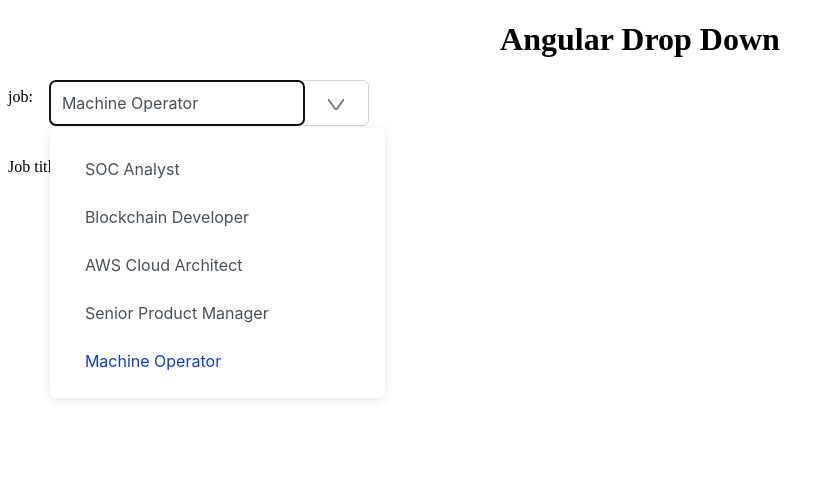
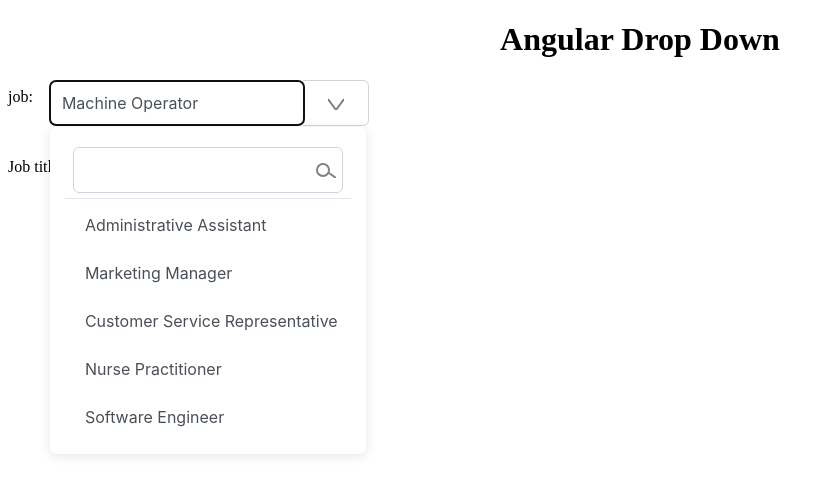
Before and after one commit to FatemehAbbasi2545/angular-drop-down, an Angular app: page / in a window 1280 px wide. Both pictures are taken after a click on the element 336 px from the left and 102 px from the top of the page. Shown: the top 494 px of the page, without its empty margins (0-835 px from the left). Built offline with nearby package versions, Linux system fonts and the light colour scheme.

Commit message:
implement key down functionality && add filter box && add focus option index

```diff
--- a/src/app/drop-down/dropdown.base.ts
+++ b/src/app/drop-down/dropdown.base.ts
@@ -2,7 +2,7 @@
 import { ChangeDetectorRef, Directive, EventEmitter, Input, Output } from '@angular/core';
 import { ControlValueAccessor } from '@angular/forms';
 import { DropdownOutputModel, ListItemModel } from './dropdown.interface';
-import { Observable } from 'rxjs';
+import { Observable, of } from 'rxjs';
 
 @Directive({})
 export class DropDownBase implements ControlValueAccessor {
@@ -16,6 +16,17 @@
 
   set dataList(value: Observable<Array<ListItemModel>>) {
     this._dataList$ = value;
+    value.subscribe((items: Array<ListItemModel>) => {
+      this.listItems = items;
+      this.visibleOptions = items;
+      if (items.length > 0) {
+        this.lastOptionIndex = items.length - 1;
+      }
+      this.visibleOptions$ = of(items);
+      if (this.value) {
+        this.setSelectedItem();
+      }
+    })
   }
 
   @Output() onModelChange: EventEmitter<DropdownOutputModel | null> = new EventEmitter();
@@ -28,8 +39,27 @@
     this._value = value;
   }
 
+  get selectedItem() {
+    return this._selectedItem;
+  }
+
+  set selectedItem(value: ListItemModel | null) {
+    this._selectedItem = value;
+  }
+
   private _value: number | string | null = '';
   private _dataList$: Observable<Array<ListItemModel>> = new Observable;
+
+  _selectedItem: ListItemModel | null = null;
+
+  listItems: Array<ListItemModel> = [];
+  visibleOptions: Array<ListItemModel> = [];
+  visibleOptions$: Observable<Array<ListItemModel>> = new Observable;
+  displayValue: number | string | null = '';
+  focusedOptionIndex: number = -1;
+  lastOptionIndex: number = -1;
+  filterValue: string = '';
+  overlayVisible = false;
 
   constructor(public changeDetector: ChangeDetectorRef) {}
 
@@ -63,5 +93,18 @@
     this.onTouche();
   }
 
+  setSelectedItem(option?: ListItemModel): void {
+    if (option) {
+      this.selectedItem = option;
+      return;
+    }
+
+    if (this.value && this.listItems && this.listItems.length) {
+      this.selectedItem = this.listItems.find((x) => {
+        return x[this.keyPropertyName as keyof typeof x] === this.value;
+      }) || null;
+    }
+  }
+
   ngAfterWriteValue(): void {}
 }
--- a/src/app/drop-down/dropdown.component.html
+++ b/src/app/drop-down/dropdown.component.html
@@ -1,29 +1,47 @@
-<div class="container font-family transition" (keydown)="onKeyDown($event)">
+<div class="container font transition" (keydown)="onKeyDown($event)">
     <input #input
            type="text"
-           class="input-text font-family transition"
+           class="input-text font transition"
+           (input)="onInputChange($event)"
            (keydown)="onInputKeyDown($event)"
            [value]="displayValue"
            [disabled]="disabled"
            />
 
     <div class="dropdown-trigger" (click)="onTriggerClick($event)">
-        <svg width="16" height="14" xmlns="http://www.w3.org/2000/svg">
+        <svg width="16" height="14">
             <line x1="8" y1="14" x2="0" y2="3" style="stroke:gray;stroke-width:2" />
             <line x1="8" y1="14" x2="16" y2="3" style="stroke:gray;stroke-width:2" />
         </svg>
     </div>
 
-    <div *ngIf="overlayVisible" class="overlay font-family">
+    <div *ngIf="overlayVisible" class="overlay font">
         <div class="dropdown-panel">
+            <div class="search-box">
+                <input #searchText
+                        type="text" autocomplete="off"
+                        role="searchbox"
+                        autocomplete="off"
+                        [value]="filterValue"
+                        class="search-text font transition"
+                        (input)="onSearchInputChange($event)"
+                        (keydown)="onSearchInputKeyDown($event)" />
+
+                <span class="search-icon">
+                    <svg width="21" height="16">
+                        <circle cx="8" cy="8" r="6" style="stroke:gray;stroke-width:2;fill:transparent" />
+                        <line x1="14" y1="11" x2="21" y2="16" style="stroke:gray;stroke-width:2" />
+                    </svg>
+                </span>
+            </div>
             <div class="dropdown-items-wrapper">
-                <ng-container *ngIf="dataList && dataList | async as options">
+                <ng-container *ngIf="visibleOptions$ && visibleOptions$ | async as options">
                     <ul #listItems role="listbox">
                         <ng-container *ngFor="let option of options; let i = index">
                             <li class="dropdown-item"
-                                [id]="getOptionId(option, i)"
-                                (click)="onOptionSelect(option)"
-                                [ngClass]="{ 'highlight': focusedOptionId === getOptionId(option, i) }">
+                                [id]="i"
+                                (click)="onOptionSelect(option, i)"
+                                [ngClass]="{ 'highlight': focusedOptionIndex === i }" >
                                 <span>{{ getOptionDisplayValue(option) }}</span>
                             </li>
                         </ng-container>
--- a/src/app/drop-down/dropdown.component.scss
+++ b/src/app/drop-down/dropdown.component.scss
@@ -1,6 +1,7 @@
 
-.font-family {
+.font {
     font-family: -apple-system, BlinkMacSystemFont, "Segoe UI", Roboto, Helvetica, Arial, sans-serif, "Apple Color Emoji", "Segoe UI Emoji", "Segoe UI Symbol";
+    font-size: 1rem;
 }
 
 .transition {
@@ -17,7 +18,7 @@
     background: #ffffff;
     border: 1px solid #ced4da;
     border-radius: 6px;
-    font-size: 1rem;
+
     font-weight: normal;
 }
 
@@ -59,8 +60,8 @@
     position: absolute;
     transform-origin: center top;
     box-sizing: border-box;
-    top: 42px;
-    left: 0px;
+    top: 2.6rem;
+    left: 0;
     bottom: 0;
 }
 
@@ -91,6 +92,7 @@
     overflow-y: scroll;
     scroll-behavior: smooth;
     height: 15rem;
+    width: 18rem;
 }
 
 li {
@@ -122,91 +124,38 @@
 }
 
 .highlight {
-    color: #0d40ca;
+    color: #1D4ED8;
 }
 
-
-
-select {
+.search-box {
     margin: 0;
-    padding: 0;
-    display: block;
+    padding: 0.3rem 0.5rem;
+    border-bottom: 1px solid #e3e8ec;
+    border-top-right-radius: 6px;
+    border-top-left-radius: 6px;
+    background: transparent;
+    color: #343a40;
     position: relative;
-    list-style-type: none;
-    unicode-bidi: isolate;
-    overflow-y: scroll;
-    scroll-behavior: smooth;
-    height: 15rem;
 }
 
-option {
-    display: flex;
-    text-align: -webkit-match-parent;
-    unicode-bidi: isolate;
-}
-
-
-.bg-\[\#1F2A37\] {
-    --tw-bg-opacity: 1;
-    background-color: rgb(31 42 55 / var(--tw-bg-opacity));
-}
-
-.absolute {
-    position: absolute;
-}
-
-.top-0 {
-    top: 0;
-}
-
-.left-0 {
-    left: 0;
-}
-
-.w-full {
+.search-text {
+    margin: 0;
+    padding-right: 1.75rem;
+    margin-right: -1.75rem;
+    box-sizing: border-box;
+    background: #ffffff;
+    padding: 0.75rem 0.75rem;
+    border: 1px solid #ced4da;
+    color: #495057;
+    border-radius: 6px;
+    appearance: none;
     width: 100%;
 }
 
-.h-full {
-    height: 100%;
+.search-icon {
+    width: 20%;
+    cursor: pointer;
+    position: absolute;
+    margin-top: -.5rem;
+    top: 35%;
 }
-
-.opacity-0 {
-    opacity: 1;
-}
-
-.rounded-lg {
-    border-radius: .5rem;
-}
-
-.transition-opacity {
-    transition-property: opacity;
-    transition-timing-function: cubic-bezier(.4,0,.2,1);
-    transition-duration: .15s;
-}
-
-.flex {
-    display: flex;
-}
-
-.justify-center {
-    justify-content: center;
-}
-
-.items-center {
-    align-items: center;
-}
-
-.text-sm {
-    font-size: .875rem;
-    line-height: 1.25rem;
-}
-
-.font-medium {
-    font-weight: 500;
-}
-
-.text-white {
-    --tw-text-opacity: 1;
-    color: rgb(255 255 255 / var(--tw-text-opacity));
-}
--- a/src/app/drop-down/dropdown.component.ts
+++ b/src/app/drop-down/dropdown.component.ts
@@ -1,10 +1,11 @@
-import { AfterViewChecked, AfterViewInit, ChangeDetectionStrategy, ChangeDetectorRef, Component, ElementRef, EventEmitter, Input, OnDestroy, Output, ViewChild, forwardRef, signal } from '@angular/core';
+import { ChangeDetectionStrategy, Component, ElementRef, ViewChild, forwardRef } from '@angular/core';
 import { NG_VALUE_ACCESSOR } from '@angular/forms';
 import { CommonModule } from '@angular/common';
 import { DropDownBase } from './dropdown.base';
 import { DropdownOutputModel, ListItemModel } from './dropdown.interface';
 import { ObjectUtil } from './../utils/object.util';
 import { DomUtil } from './../utils/dom.util';
+import { of } from 'rxjs';
 
 @Component({
   selector: 'dropdown',
@@ -21,59 +22,16 @@
   ],
   changeDetection: ChangeDetectionStrategy.OnPush
 })
-export class DropDownComponent extends DropDownBase implements AfterViewChecked {
+export class DropDownComponent extends DropDownBase {
   @ViewChild('input') inputElementRef!: ElementRef;
+  @ViewChild('searchText') searchTextElementRef!: ElementRef;
   @ViewChild('listItems') listItemsElementRef!: ElementRef;
-
-  overlayVisible = false;
-  displayValue: number | string | null = '';
-  focusedOptionId : number | string | null = null;
-
-  get selectedItem() {
-    return this._selectedItem;
-  }
-
-  set selectedItem(value: ListItemModel | null) {
-    this._selectedItem = value;
-    if (value) {
-      const optionValue = this.getOptionValue(value);
-      this.focusedOptionId = `${optionValue}` || null;
-    } else {
-      this.focusedOptionId = null;
-    }
-  }
-
-  _selectedItem: ListItemModel | null = null;
-
-  ngAfterViewChecked(): void {
-    this.scrollInView();
-  }
 
   override ngAfterWriteValue(): void {
     if (this.value) {
       this.setSelectedItem();
       this.updateDisplayValue();
     }
-  }
-
-  setSelectedItem(option?: ListItemModel): void {
-    if (option) {
-      this.selectedItem = option;
-      return;
-    }
-
-    if (this.value) {
-      this.dataList.subscribe((items: Array<ListItemModel>) => {
-        this.selectedItem = items.find((x) => {
-          return x[this.keyPropertyName as keyof typeof x] === this.value;
-        }) || null;
-      })
-    }
-  }
-
-  getOptionId(option: ListItemModel, index: number = -1): string {
-    const value = this.getOptionValue(option);
-    return value == null ? `option_${index}` : `${value}`;
   }
 
   getOptionDisplayValue(option: ListItemModel | null): number | string | null {
@@ -89,13 +47,14 @@
     this.show();
   }
 
-  onOptionSelect(option: ListItemModel): void {
+  onOptionSelect(option: ListItemModel, index: number): void {
     if (!this.isSelected(option)) {
       this.setSelectedItem(option);
       const value = this.getOptionValue(option);
       if (value != null) {
         this.updateModel(value);
         this.updateDisplayValue(option);
+        this.focusedOptionIndex = index;
         this.onModelChange.emit(
           { key: this.value, title: this.displayValue, item: this.selectedItem } as DropdownOutputModel
         );
@@ -104,27 +63,40 @@
     this.hide();
   }
 
-  onKeyDown(event: KeyboardEvent): void {
-    if (this.disabled) {
-        return;
-    }
+  onKeyDown(event: KeyboardEvent, pressedInInput = false): void {
+    if (this.disabled) return;
 
     switch (event.code) {
       case 'Enter':
       case 'NumpadEnter':
-        this.onEnterKey(event)
+        this.onEnterKey(event, pressedInInput);
         break;
 
       case 'ArrowDown':
-        this.onArrowDownKey(event);
+        this.onArrowDownKey(event, pressedInInput);
         break;
 
       case 'ArrowUp':
-        this.onArrowUpKey(event);
+        this.onArrowUpKey(event, pressedInInput);
+        break;
+
+      case 'Home':
+        this.onHomeKey(event, pressedInInput);
+        break;
+
+      case 'End':
+        this.onEndKey(event, pressedInInput);
+        break;
+
+      case 'PageDown':
+        this.onPageDownKey(event, pressedInInput);
+        break;
+
+      case 'PageUp':
+        this.onPageUpKey(event, pressedInInput);
         break;
 
       case 'Escape':
-      case 'Tab':
         this.onEscapeKey(event);
         break;
     }
@@ -133,20 +105,67 @@
   onInputKeyDown(event: KeyboardEvent): void {
     if (this.disabled) return;
 
-    if (event.code === 'Delete') {
-      this.onDeleteKey(event);
+    switch (event.code) {
+      case 'Tab':
+        this.onEscapeKey(event);
+        break;
+
+      case 'Delete':
+        this.onDeleteKey(event);
+        break;
     }
+
+    this.onKeyDown(event, true);
+  }
+
+  onSearchInputKeyDown(event: KeyboardEvent): void {
+    this.onKeyDown(event, false);
+  }
+
+  onInputChange(event: Event): void {
+    if (this.disabled) return;
+
+    let targetValue: string = (event.target as HTMLInputElement).value;
+    const option = this.listItems.find((x) => {
+      const displayValue = this.getOptionDisplayValue(x);
+      return displayValue && displayValue.toString().toLowerCase() === targetValue.toLowerCase();
+    });
+
+    if (option) {
+      const index = this.visibleOptions.indexOf(option);
+      this.onOptionSelect(option, index);
+    }
+  }
+
+  onSearchInputChange(event: Event): void {
+    let value: string = (event.target as HTMLInputElement).value;
+    this.visibleOptions = this.listItems.filter((x) => {
+      const displayValue = this.getOptionDisplayValue(x);
+      return displayValue && displayValue.toString().toLowerCase().includes(value.toLowerCase());
+    });
+    if (this.visibleOptions.length > 0) {
+      this.lastOptionIndex = this.visibleOptions.length - 1;
+    }
+    this.visibleOptions$ = of(this.visibleOptions);
+    this.filterValue = value;
+    this.focusedOptionIndex = -1;
+    this.changeDetector.markForCheck();
   }
 
   private show(): void {
     if (this.overlayVisible || this.disabled) return;
     this.overlayVisible = true;
     this.inputElementRef?.nativeElement.focus();
+    if (this.selectedItem) {
+      this.focusedOptionIndex = this.visibleOptions.indexOf(this.selectedItem);
+    }
+    this.changeDetector.markForCheck();
   }
 
   private hide(): void {
     if (!this.overlayVisible || this.disabled) return;
     this.overlayVisible = false;
+    this.focusedOptionIndex = -1;
     this.changeDetector.markForCheck();
     this.onTouche();
   }
@@ -171,32 +190,102 @@
     this.displayValue = this.getOptionDisplayValue(option || this.selectedItem);
   }
 
-  private onEnterKey(event: KeyboardEvent): void {
-    if (!this.overlayVisible) {
-      this.onArrowDownKey(event);
-    } else {
-      this.hide();
+  private onEnterKey(event: KeyboardEvent, pressedInInput: boolean): void {
+    if (pressedInInput) {
+      if (!this.overlayVisible) {
+        this.onArrowDownKey(event, true);
+      } else {
+        this.hide();
+      }
+    }
+
+    if (this.overlayVisible && this.focusedOptionIndex !== -1) {
+      const option = this.visibleOptions[this.focusedOptionIndex];
+      this.onOptionSelect(option, this.focusedOptionIndex);
     }
 
     event.preventDefault();
   }
 
-  private onArrowDownKey(event: KeyboardEvent) {
+  private onArrowDownKey(event: KeyboardEvent, pressedInInput = false) {
     if (!this.overlayVisible) {
       this.show();
     } else {
-      //
+      if (pressedInInput) {
+        this.searchTextElementRef?.nativeElement.focus();
+      } else {
+        const optionIndex = this.focusedOptionIndex !== -1 ? this.findNextOptionIndex(this.focusedOptionIndex) : 0;
+        this.changeFocusedOptionIndex(optionIndex);
+      }
     }
 
     event.preventDefault();
     event.stopPropagation();
   }
 
-  private onArrowUpKey(event: KeyboardEvent) {
-    if (this.overlayVisible) {
-      //
+  private onArrowUpKey(event: KeyboardEvent, pressedInInput = false) {
+    if (this.overlayVisible && !pressedInInput) {
+      const optionIndex = this.focusedOptionIndex !== -1 ? this.findPrevOptionIndex(this.focusedOptionIndex) : this.lastOptionIndex;
+      this.changeFocusedOptionIndex(optionIndex);
     }
 
+    event.preventDefault();
+    event.stopPropagation();
+  }
+
+  onHomeKey(event: KeyboardEvent, pressedInInput = false) {
+    if (this.overlayVisible && !pressedInInput) {
+      this.changeFocusedOptionIndex(0);
+    }
+    event.preventDefault();
+    event.stopPropagation();
+  }
+
+  onEndKey(event: KeyboardEvent, pressedInInput = false) {
+    if (this.overlayVisible && !pressedInInput) {
+      this.changeFocusedOptionIndex(this.lastOptionIndex);
+    }
+    event.preventDefault();
+    event.stopPropagation();
+  }
+
+  onPageDownKey(event: KeyboardEvent, pressedInInput = false) {
+    if (this.overlayVisible && !pressedInInput) {
+      let optionIndex = this.focusedOptionIndex;
+      if (optionIndex === -1) {
+        optionIndex = 4;
+        if (optionIndex > this.lastOptionIndex) {
+          optionIndex = this.lastOptionIndex;
+        }
+      } else {
+        if (optionIndex < this.lastOptionIndex) {
+          optionIndex = optionIndex + 4;
+          if (optionIndex >= this.lastOptionIndex) {
+            optionIndex = this.lastOptionIndex;
+          }
+        } else {
+          optionIndex = this.lastOptionIndex;
+        }
+      }
+      this.changeFocusedOptionIndex(optionIndex);
+    }
+    event.preventDefault();
+    event.stopPropagation();
+  }
+
+  onPageUpKey(event: KeyboardEvent, pressedInInput = false) {
+    if (this.overlayVisible && !pressedInInput) {
+      let optionIndex = this.focusedOptionIndex;
+      if (optionIndex > 0) {
+        optionIndex = optionIndex - 4;
+        if (optionIndex <= 0) {
+          optionIndex = 0;
+        }
+      } else {
+        optionIndex = 0
+      }
+      this.changeFocusedOptionIndex(optionIndex);
+    }
     event.preventDefault();
     event.stopPropagation();
   }
@@ -220,10 +309,25 @@
     this.onModelChange.emit(null);
   }
 
-  private scrollInView() {
-    if (!this.focusedOptionId) return;
+  private findNextOptionIndex(index: number) {
+    return index < this.lastOptionIndex ? index + 1 : 0;
+  }
+
+  private findPrevOptionIndex(index: number) {
+    return index > 0 ? index - 1 : this.lastOptionIndex;
+  }
+
+  private changeFocusedOptionIndex(index: number) {
+    if (this.focusedOptionIndex !== index) {
+        this.focusedOptionIndex = index;
+        this.scrollInView(index);
+    }
+  }
+
+  private scrollInView(index: number = -1) {
+    if (index === -1) return;
     if (this.listItemsElementRef && this.listItemsElementRef.nativeElement) {
-      const element = DomUtil.findSingle(this.listItemsElementRef.nativeElement, `li[id="${this.focusedOptionId}"]`);
+      const element = DomUtil.findSingle(this.listItemsElementRef.nativeElement, `li[id="${index}"]`);
       if (element) {
           element.scrollIntoView && element.scrollIntoView({ block: 'nearest', inline: 'nearest' });
       }
```
